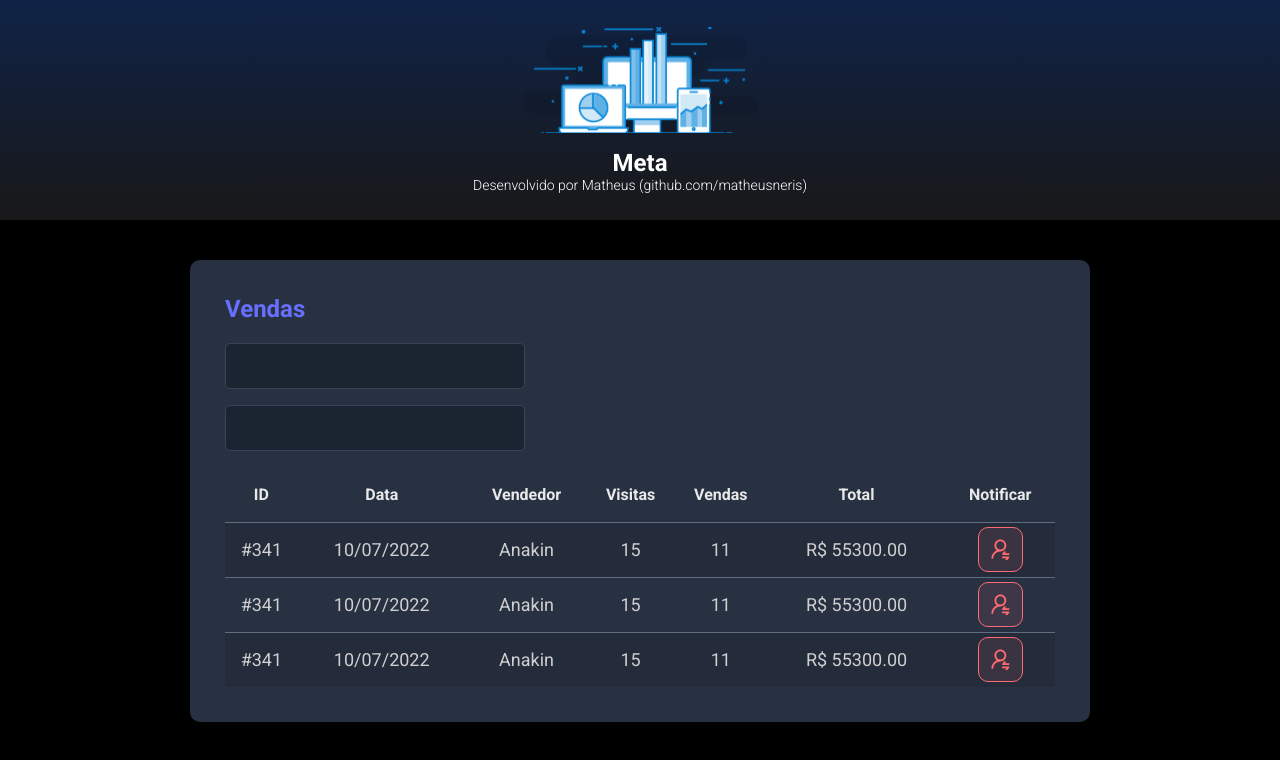
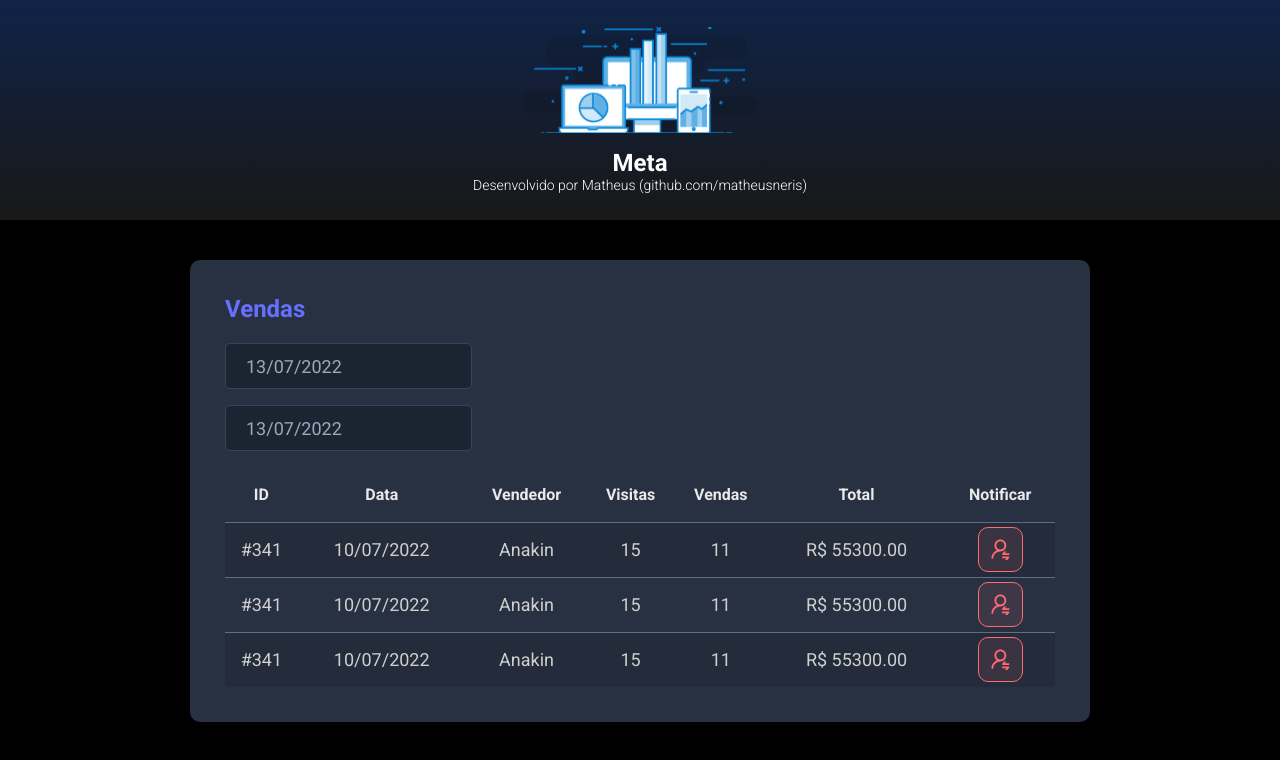
Before and after one commit to matheusneris/consultametas, a React (Vite) app in the folder frontend/: page / in a window 1280 px wide. Shown: the top 760 px of the page. Built offline with nearby package versions, Linux system fonts and the light colour scheme.

Commit message:
Date picker

```diff
--- a/frontend/package.json
+++ b/frontend/package.json
@@ -8,7 +8,9 @@
     "preview": "vite preview"
   },
   "dependencies": {
+    "@types/react-datepicker": "4.4.2",
     "react": "^18.0.0",
+    "react-datepicker": "4.8.0",
     "react-dom": "^18.0.0"
   },
   "devDependencies": {
--- a/frontend/src/components/SalesCard/index.tsx
+++ b/frontend/src/components/SalesCard/index.tsx
@@ -1,3 +1,5 @@
+import DatePicker from 'react-datepicker'
+import 'react-datepicker/dist/react-datepicker.css'
 import NotificationButton from '../NotificationButton'
 import './styles.css'
 
@@ -8,10 +10,10 @@
                     <h2 className="meta-sales-title">Vendas</h2>
                     <div>
                         <div className="meta-form-control-container">
-                            <input className="meta-form-control" type="text" />
+                            <DatePicker selected={new Date()} onChange={(date: Date) => { }} className="meta-form-control" dateFormat="dd/MM/yyyy" />
                         </div>
                         <div className="meta-form-control-container">
-                            <input className="meta-form-control" type="text" />
+                            <DatePicker selected={new Date()} onChange={(date: Date) => { }} className="meta-form-control" dateFormat="dd/MM/yyyy" />
                         </div>
                     </div>
 
```
Also changed, not shown: 1 other file (tests, documents, lock files or other folders).
